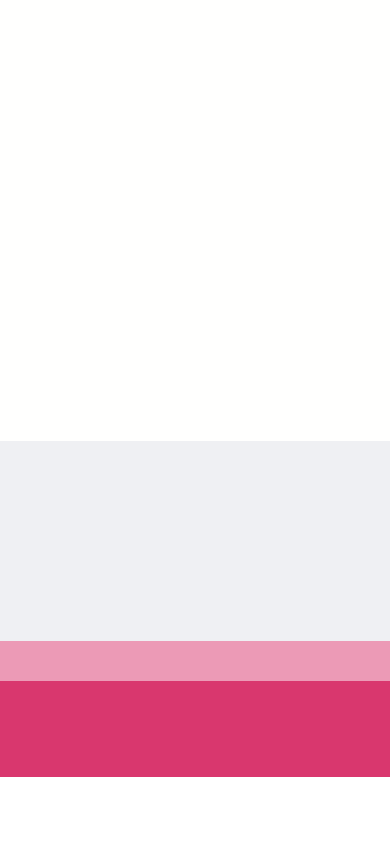
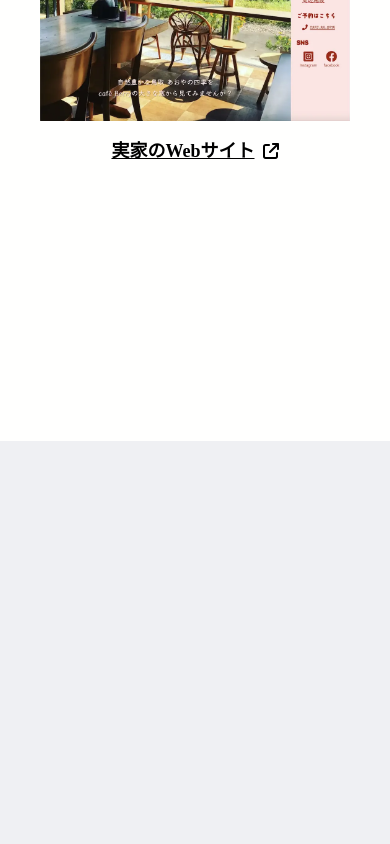
Before and after one commit to mininjin/portfolio, a Vue app in the folder frontend/: page / in a window 390 px wide. Shown: the part 3400-4244 px from the top of the page. Before the commit the page ends 4177 px from the top, so only its background shows below. Built offline with nearby package versions, Linux system fonts and the light colour scheme; a web font is replaced by a local one.

Commit message:
add contact

```diff
--- a/frontend/src/@types/schema.ts
+++ b/frontend/src/@types/schema.ts
@@ -1,3 +1,5 @@
+import { IconName } from "@fortawesome/fontawesome-common-types";
+
 export type Category =
   | "top"
   | "profile"
@@ -97,7 +99,7 @@
 };
 
 export type ContactElement = {
-  icon: string;
+  icon: { name: IconName; color: string;  };
   name: string;
   href: string;
 };
--- /dev/null
+++ b/frontend/src/components/UI/AnchorLink.vue
@@ -0,0 +1,15 @@
+<template>
+  <a :class="`underline inline-flex items-center ${className || ''}`" :href="href"
+    rel="noopener noreferrer" target="_blank">
+    <span class="mr-2">{{ name || href }}</span>
+    <font-awesome-icon icon="arrow-up-right-from-square" class="w-4" />
+  </a>
+</template>
+
+<script setup lang="ts">
+defineProps({
+  href: { type: String, required: true },
+  name: String,
+  className: String,
+})
+</script>
--- a/frontend/src/components/view/ContactElement.vue
+++ b/frontend/src/components/view/ContactElement.vue
@@ -0,0 +1,39 @@
+<template>
+  <div :class="class" ref="container">
+    <div :class="`transition-all duration-300 ${on ? '' : 'translate-y-10 opacity-0'}`">
+      <div class="flex items-center justify-center">
+        <span class="w-20 h-20 p-2 bg-primary rounded-full shadow inline-flex items-center justify-center" :style="{ color: contactElement.icon.color }">
+          <font-awesome-icon type="fab" :icon="contactElement.icon.name" class="w-14" />
+        </span>
+        <AnchorLink :href="contactElement.href" :name="contactElement.name" class-name="ml-5 text-2xl" />
+      </div>
+    </div>
+  </div>
+</template>
+
+<script setup lang="ts">
+import { ContactElement } from '@/@types/schema';
+import { isInContent } from '@/plugins/checkScroll';
+import { setOpacity } from '@/plugins/opacity';
+import { computed, onMounted, ref } from 'vue';
+import AnchorLink from '../UI/AnchorLink.vue';
+
+const props = defineProps({
+  contactElement: { type: Object as () => ContactElement, required: true },
+  class: String,
+});
+const container = ref<HTMLElement>();
+const on = ref(false);
+
+const init = () => {
+  if (container.value) {
+    on.value = isInContent(container.value);
+  }
+}
+
+onMounted(() => {
+  init();
+  window.addEventListener("scroll", init);
+});
+
+</script>
--- a/frontend/src/components/view/FooterComponent.vue
+++ b/frontend/src/components/view/FooterComponent.vue
@@ -1,7 +1,7 @@
 <template>
-  <div class="bg-tertiary.5 p-5 text-center text-tertiary font-bold">{{ FOOTER_MESSAGE }}</div>
+  <div class="bg-tertiary.5 p-5 md:p-10 md:text-lg lg:p-20 lg:text-xl text-center text-tertiary font-bold">{{ FOOTER_MESSAGE }}</div>
   <div class="bg-tertiary p-5 text-primary text-right">{{ COPYRIGHT }}</div>
-  <div class="h-14 bg-tertiary"></div>
+  <div class="h-14 bg-tertiary md:hidden"></div>
 </template>
 
 <script setup lang="ts">
--- a/frontend/src/components/view/WorkElement.vue
+++ b/frontend/src/components/view/WorkElement.vue
@@ -2,11 +2,9 @@
   <div :class="class" ref="container">
     <div :class="`transition-all duration-300 ${on ? '' : 'translate-y-10 opacity-0'}`">
       <img v-if="src" :src="src" :alt="workElement.title" class="w-full object-contain mb-4" @click="toggleModal">
-      <a class="text-lg font-bold text-center underline flex items-center justify-center" :href="workElement.href"
-        rel="noopener noreferrer" target="_blank">
-        <span class="mr-2">{{ workElement.title }}</span>
-        <font-awesome-icon icon="arrow-up-right-from-square" class="w-4" />
-      </a>
+      <div class="text-center">
+        <anchor-link :href="workElement.href" :name="workElement.title" class-name="text-lg font-bold" />
+      </div>
     </div>
   </div>
   <transition enter-from-class="opacity-0" leave-to-class="opacity-0">
@@ -16,11 +14,9 @@
       <div class="max-w-2xl flex-auto flex flex-col bg-primary rounded-xl items-start p-3">
         <div class="w-full flex-grow-0 mb-4">
           <img v-if="src" :src="src" :alt="workElement.title" class="w-full object-contain mb-4">
-          <a class="text-lg font-bold text-center underline flex items-center justify-center" :href="workElement.href"
-            rel="noopener noreferrer" target="_blank">
-            <span class="mr-2">{{ workElement.title }}</span>
-            <font-awesome-icon icon="arrow-up-right-from-square" class="w-4" />
-          </a>
+          <div class="text-center">
+            <anchor-link :href="workElement.href" :name="workElement.title" class-name="text-lg font-bold" />
+          </div>
         </div>
         <div class="p-3">
           <div v-for="info in workElement.information" :key="info.title" class="flex flex-wrap items-center mb-2">
@@ -43,6 +39,7 @@
 import { isInContent } from '@/plugins/checkScroll';
 import { setOpacity } from '@/plugins/opacity';
 import { computed, onMounted, ref } from 'vue';
+import AnchorLink from '../UI/AnchorLink.vue';
 
 const props = defineProps({
   workElement: { type: Object as () => WorkElement, required: true },
--- a/frontend/src/constants/messages.ts
+++ b/frontend/src/constants/messages.ts
@@ -191,8 +191,13 @@
       elements: [
         {
           name: "Twitter",
-          icon: "",
+          icon: { name: "twitter", color: "#1da1f2" },
           href: "https://twitter.com/Utan_Otouto",
+        },
+        {
+          name: "GitHub",
+          icon: { name: "github", color: "#333333" },
+          href: "https://github.com/mininjin",
         },
       ],
     },
--- a/frontend/src/views/ContactView.vue
+++ b/frontend/src/views/ContactView.vue
@@ -2,6 +2,9 @@
   <div class="bg-secondary py-5" ref="container">
     <div v-if="message" class="max-w-4xl px-5 py-10 mx-auto">
       <SectionTitle :title="message.title || ''" :direction="message.direction || 'left'" />
+      <div class="mt-10 flex flex-wrap">
+        <ContactElement v-for="el in message.content.elements" :contact-element="el" class="mb-5 p-5" />
+      </div>
     </div>
   </div>
 </template>
@@ -10,6 +13,7 @@
 import { inject, ref, computed, onMounted } from 'vue';
 import { STATE_KEY } from '@/store';
 import SectionTitle from '@/components/UI/SectionTitle.vue';
+import ContactElement from '@/components/view/ContactElement.vue';
 
 const store = inject(STATE_KEY);
 const message = computed(() => store?.state.value.messages.contacts);
```
